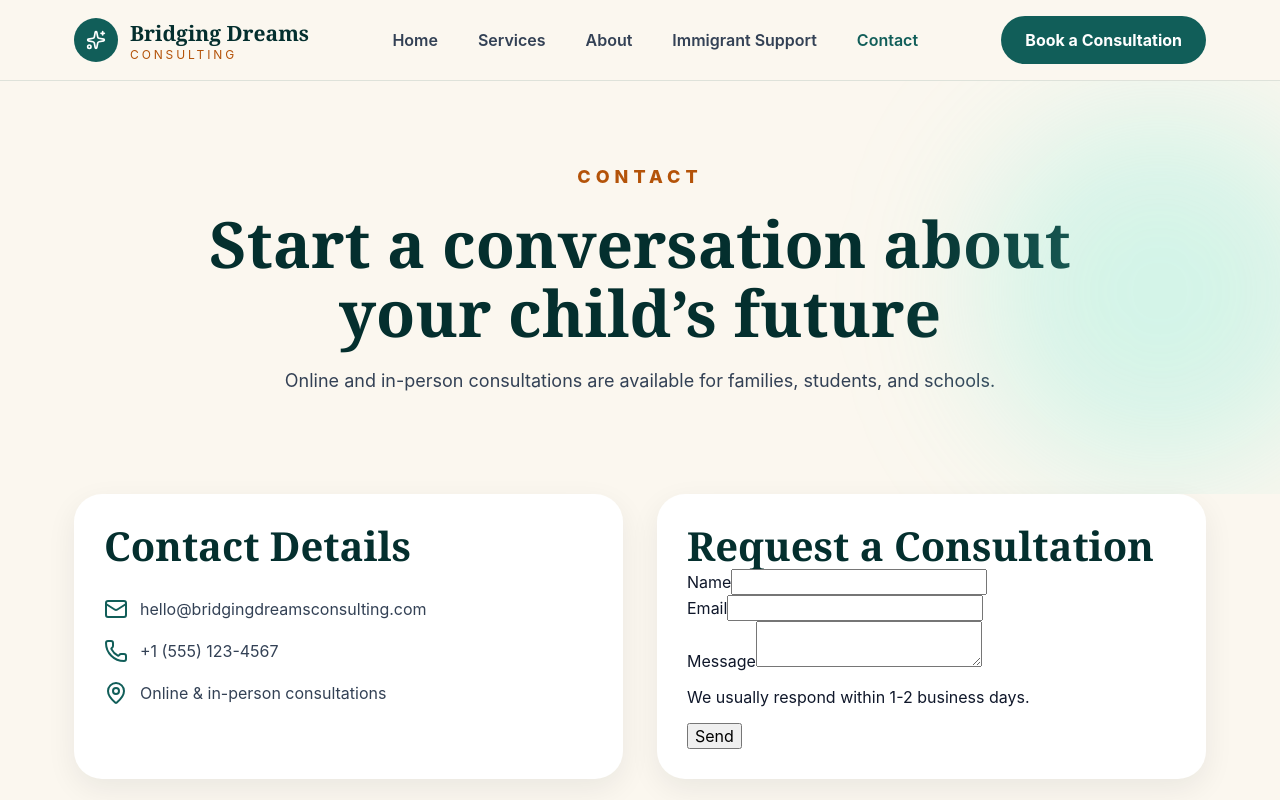
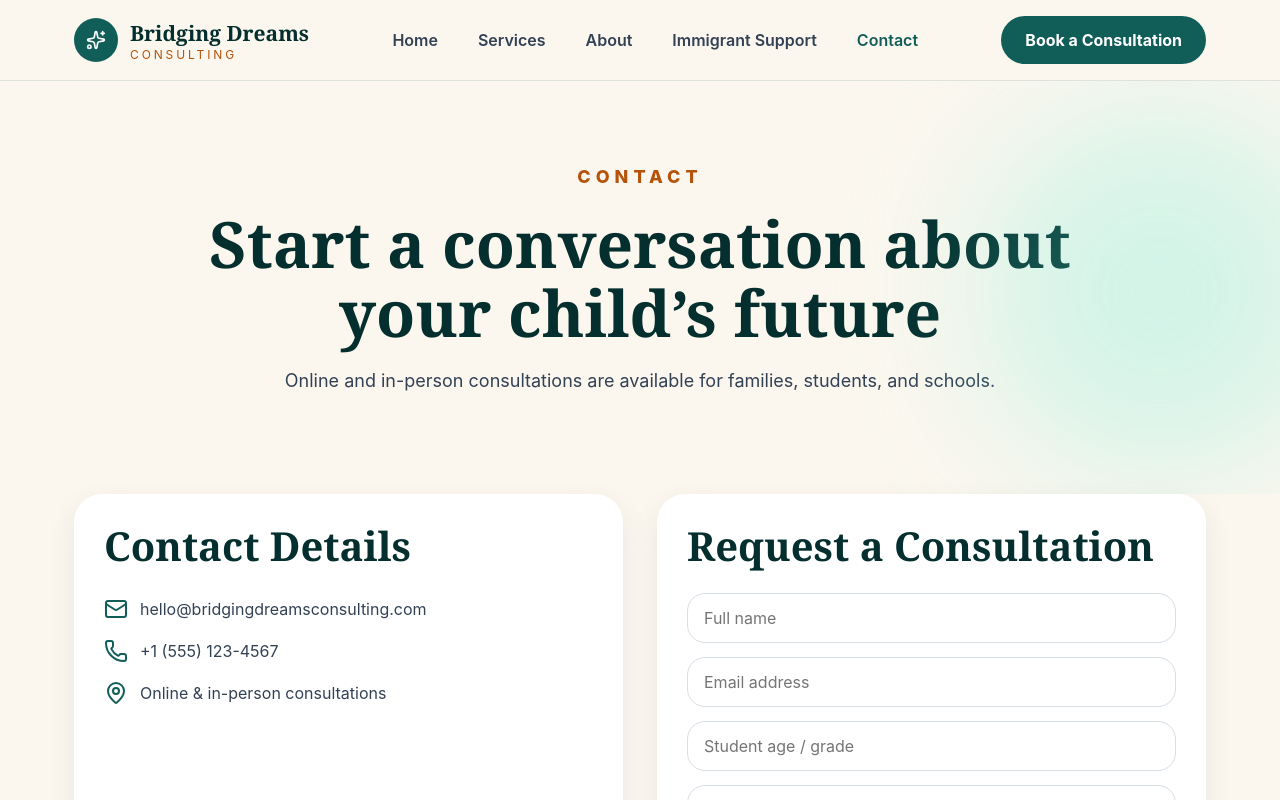
Before and after one commit to banjooke/bridging-dreams, a React (Vite) app: page / in a window 1280 px wide. Both pictures are taken after a click on the button "Book a Consultation". Shown: the top 800 px of the page. Built offline with nearby package versions, Linux system fonts and the light colour scheme.

Commit message:
Add files via upload

```diff
--- a/src/App.jsx
+++ b/src/App.jsx
@@ -300,29 +300,41 @@ function Contact() {
         <Card className="contact-card">
           <h2>Request a Consultation</h2>
 
-          <form
-            action="https://formspree.io/f/meedzljy"
-            class="fs-form"
-            target="_top"
-            method="POST"
-            >
-            <div class="fs-field">
-              <label class="fs-label" for="name">Name</label>
-              <input class="fs-input" id="name" name="name" />
-            </div>
-            <div class="fs-field">
-              <label class="fs-label" for="email">Email</label>
-              <input class="fs-input" id="email" name="email" required />
-            </div>
-            <div class="fs-field">
-              <label class="fs-label" for="message">Message</label>
-              <textarea class="fs-textarea" id="message" name="message"></textarea>
-              <p class="fs-description">We usually respond within 1-2 business days.</p>
-            </div>
-            <div class="fs-button-group">
-              <button class="fs-button" type="submit">Send</button>
-            </div>
-          </form>
+         <form
+          action="https://formspree.io/f/meedzljy"
+          method="POST"
+          className="form"
+        >
+          <input
+            type="text"
+            name="name"
+            placeholder="Full name"
+            required
+          />
+
+          <input
+            type="email"
+            name="email"
+            placeholder="Email address"
+            required
+          />
+
+          <input
+            type="text"
+            name="student"
+            placeholder="Student age / grade"
+          />
+
+          <textarea
+            name="message"
+            placeholder="Tell us what support you are looking for"
+            required
+          />
+
+          <button type="submit" className="btn btn-solid">
+            Send Request
+          </button>
+        </form>
         </Card>
 
       </section>
```
